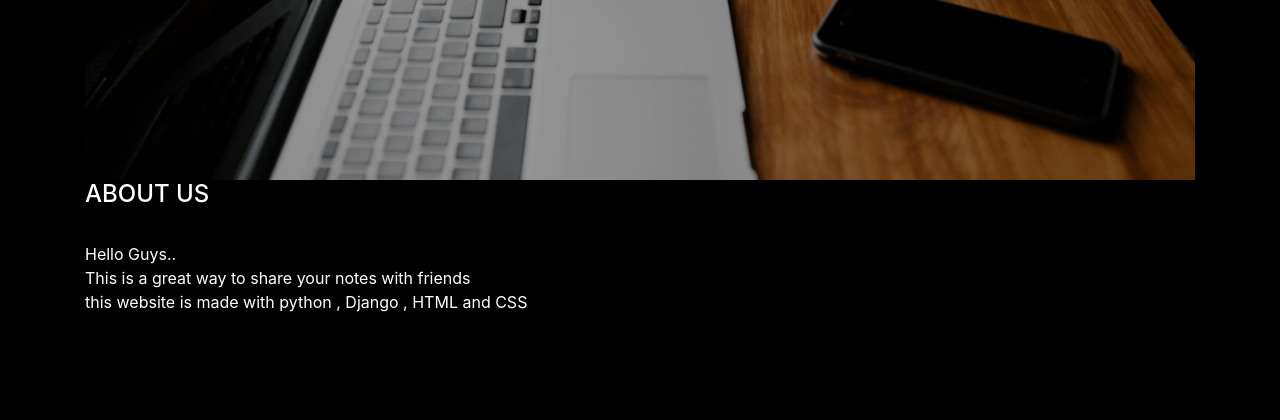
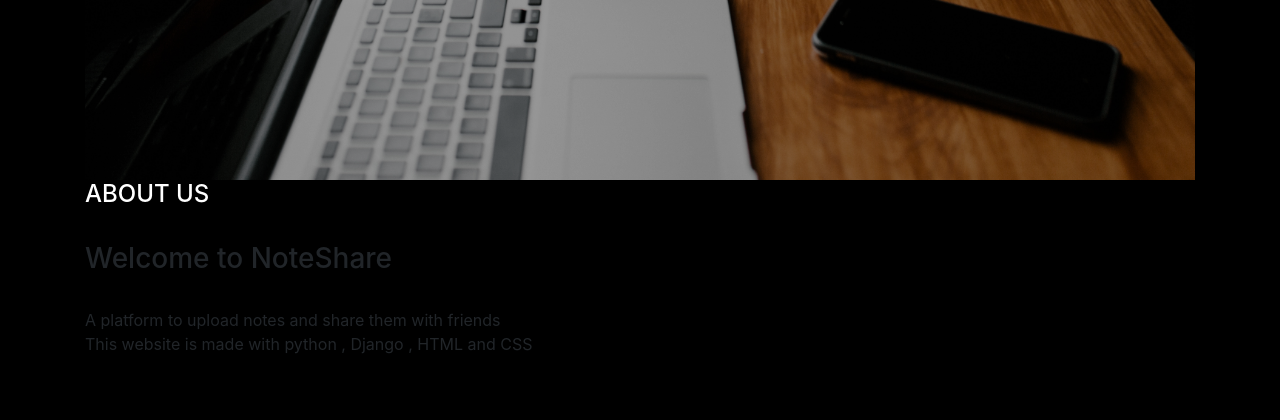
Before and after one commit to PlayerR18/NotesSharingProject, a Django app: page /about in a window 1280 px wide. Shown: the part 778-1198 px from the top of the page. Before the commit the page ends 1090 px from the top, so only its background shows below. Run offline with Django 3.2, Linux system fonts and the light colour scheme; some libraries are stand-ins or nearby versions.

Commit message:
About us updated

```diff
--- a/notes/templates/about.html
+++ b/notes/templates/about.html
@@ -9,9 +9,9 @@
 <img src="{% static 'images/note33.jpg' %}"style="width : 100% ; opacity:0.6">
 <h4><span style="color:white">ABOUT US</span></h4>
 <hr>
-<p><span style="color:white">Hello Guys..<br>
-This is a great way to share your notes with friends<br>
-this website is made with python , Django , HTML and CSS</span> </p>
+<p><span style="color:white"><h3>Welcome to NoteShare</h3><br>
+A platform to upload notes and share them with friends<br>
+This website is made with python , Django , HTML and CSS</span> </p>
 <br>
 <br>
 </div>
```
